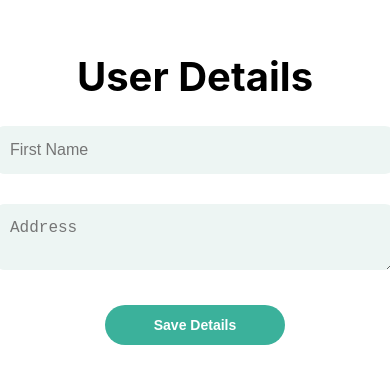
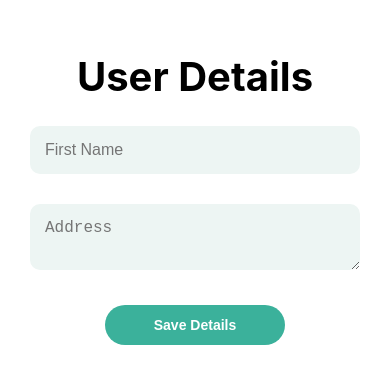
Before and after one commit to shubhambargal2002/smoke_trees, a React (Create React App) app: page / in a window 390 px wide. Shown: the part 219-602 px from the top of the page. Built offline with nearby package versions, Linux system fonts and the light colour scheme.

Commit message:
added mobile css

```diff
--- a/src/App.css
+++ b/src/App.css
@@ -17,6 +17,7 @@
   display: flex;
   align-items: center;
   justify-content: center;
+  max-width: 1300px;
 }
 
 .formContainer {
@@ -55,3 +56,11 @@ textarea {
   color: white;
   margin: 10px;
 }
+
+/* Mobile CSS */
+@media only screen and (max-width: 600px) {
+  input,
+  textarea {
+    width: 300px;
+  }
+}
```
